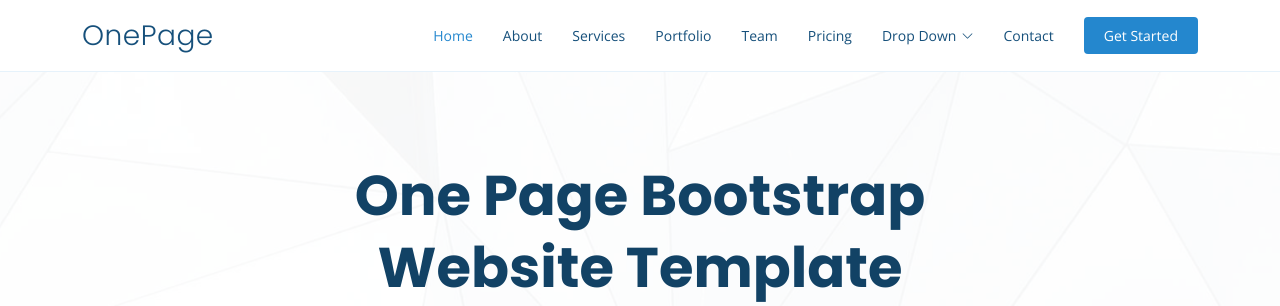
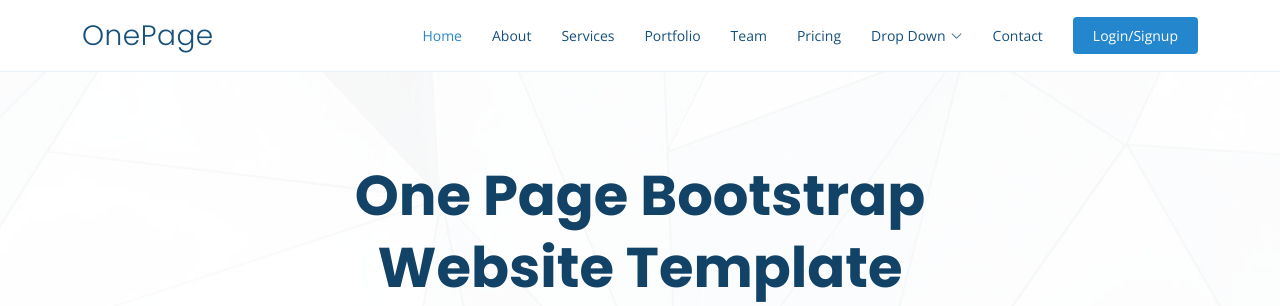
Before and after one commit to dctang4/Django-practice, a Django app: page / in a window 1280 px wide. Shown: the top 306 px of the page. Run offline with Django 3.2, Linux system fonts and the light colour scheme; data comes from the database, SQL or seed files in the repository; both versions use the stored data as it was after the commit; some libraries are stand-ins or nearby versions.

Commit message:
added login and logout

```diff
--- a/myproject/myapp/urls.py
+++ b/myproject/myapp/urls.py
@@ -4,5 +4,7 @@ from . import views
 urlpatterns = [
     path('', views.index, name='index'),
     path('counter', views.counter, name='counter'),
-    path('register', views.register, name='register')
+    path('register', views.register, name='register'),
+    path('login', views.login, name='login'),
+    path('logout', views.logout, name='logout')
 ]
--- a/myproject/myapp/views.py
+++ b/myproject/myapp/views.py
@@ -80,3 +80,24 @@ def register(request):
 
   else:
     return render(request, 'register.html')
+
+def login(request):
+  if request.method == 'POST':
+    username = request.POST['username']
+    password =request.POST['password']
+
+    user = auth.authenticate(username=username, password=password)
+
+    if user is not None:
+      auth.login(request, user)
+      return redirect('/')
+    else:
+      messages.info(request, 'Credentials Invalid')
+      return redirect('login')
+
+  else:
+    return render(request, 'login.html')
+
+def logout(request):
+  auth.logout(request)
+  return redirect('/')
--- a/myproject/templates/index.html
+++ b/myproject/templates/index.html
@@ -74,7 +74,13 @@
             </ul>
           </li>
           <li><a class="nav-link scrollto" href="#contact">Contact</a></li>
-          <li><a class="getstarted scrollto" href="#about">Get Started</a></li>
+
+          {% if user.is_authenticated %}
+          <li><a class="getstarted scrollto" href="logout">Logout</a></li>
+          {% else %}
+          <li><a class="getstarted scrollto" href="login">Login/Signup</a></li>
+          {% endif %}
+          <!-- <li><a class="getstarted scrollto" href="#about">Get Started</a></li> -->
         </ul>
         <i class="bi bi-list mobile-nav-toggle"></i>
       </nav><!-- .navbar -->
@@ -87,7 +93,11 @@
     <div class="container position-relative" data-aos="fade-up" data-aos-delay="100">
       <div class="row justify-content-center">
         <div class="col-xl-7 col-lg-9 text-center">
+          {% if user.is_authenticated %}
+          <h1>Welcome, {{user.username}}</h1>
+          {% else %}
           <h1>One Page Bootstrap Website Template</h1>
+          {% endif %}
           <h2>We are team of talented designers</h2>
         </div>
       </div>
```
Also changed, not shown: myproject/templates/login.html (added, +20 -0 lines), myproject/db.sqlite3.
